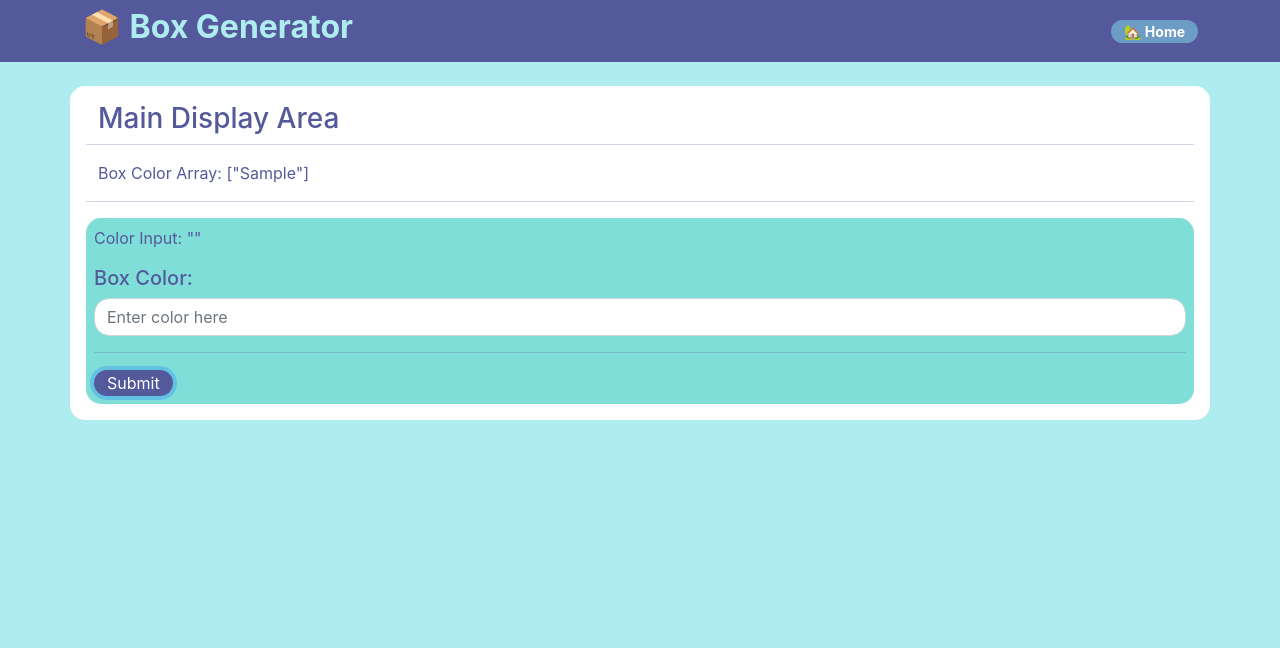
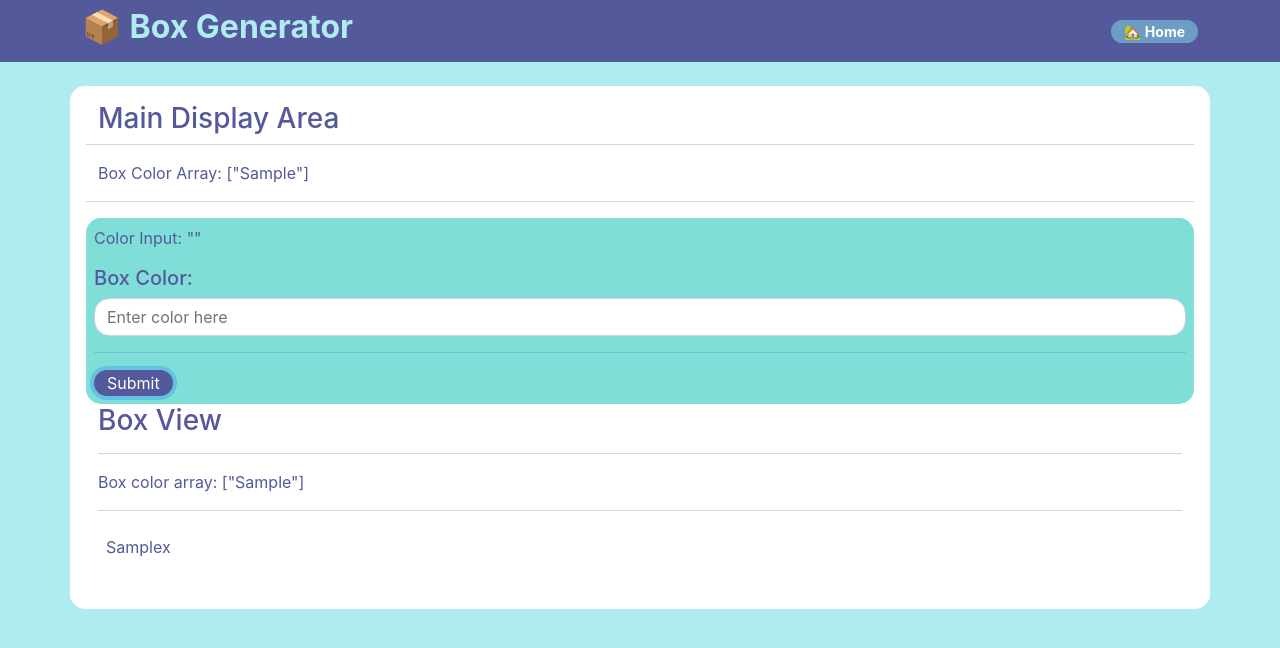
Before and after one commit to vircabading/MERN-React-FunctionalComponents-BoxGenerator-2307-v2, a React (Create React App) app: page / in a window 1280 px wide. Both pictures are taken after typing "Sample" into the empty fields and a click on the input 133 px from the left and 382 px from the top of the page. Shown: the top 648 px of the page. Built offline with nearby package versions, Linux system fonts and the light colour scheme.

Commit message:
create box component inside of box view

```diff
--- a/src/App.js
+++ b/src/App.js
@@ -3,6 +3,7 @@ import React, { useState } from 'react';
 
 import NavBarView from './views/NavBarView';
 import ColorFormView from './views/ColorFormView';
+import BoxView from './views/BoxView';
 
 ///////////////////////////////////////////////////
 //  Main Application
@@ -31,11 +32,12 @@ const App = (props) => {
           <hr />
           <p>Box Color Array: { JSON.stringify( boxColorArray ) }</p>
           <hr />
-          {/* ***** Color Form Section ************ */}
+          {/* **** Color Form Section ************ */}
           <ColorFormView
             addNewColor={ addNewColor } />
-          {/* <BoxView
-            boxColorArray={ boxColorArray } /> */}
+          {/* **** Box Display Section ************ */}
+          <BoxView
+            boxColorArray={ boxColorArray } />
         </div>
       </div>
     </main>
--- /dev/null
+++ b/src/components/BoxComp.jsx
@@ -0,0 +1,13 @@
+import React from 'react'
+
+///////////////////////////////////////////////////
+//  Box Component
+///////////////////////////////////////////////////
+
+const BoxComp = (props) => {
+  return (
+    <div>{ props.color }x</div>
+  )
+}
+
+export default BoxComp;
--- /dev/null
+++ b/src/views/BoxView.jsx
@@ -0,0 +1,34 @@
+import React from 'react';
+import '../App.css';
+
+import BoxComp from '../components/BoxComp';
+
+///////////////////////////////////////////////////
+//  Box View
+///////////////////////////////////////////////////
+
+const BoxView = (props) => {
+
+    console.log("**** In Box View *****");
+
+    return (
+        <div>
+            <h3>Box View</h3>
+            <hr />
+            <p>Box color array: {JSON.stringify(props.boxColorArray)}</p>
+            <hr />
+            <div className='row'>
+                {
+                    props.boxColorArray.map((color, i) =>
+                        <div className='col m-2 box' key={i}>
+                            <BoxComp
+                                color={color} />
+                        </div>
+                )
+                }
+            </div>
+        </div>
+    )
+}
+
+export default BoxView;
```
